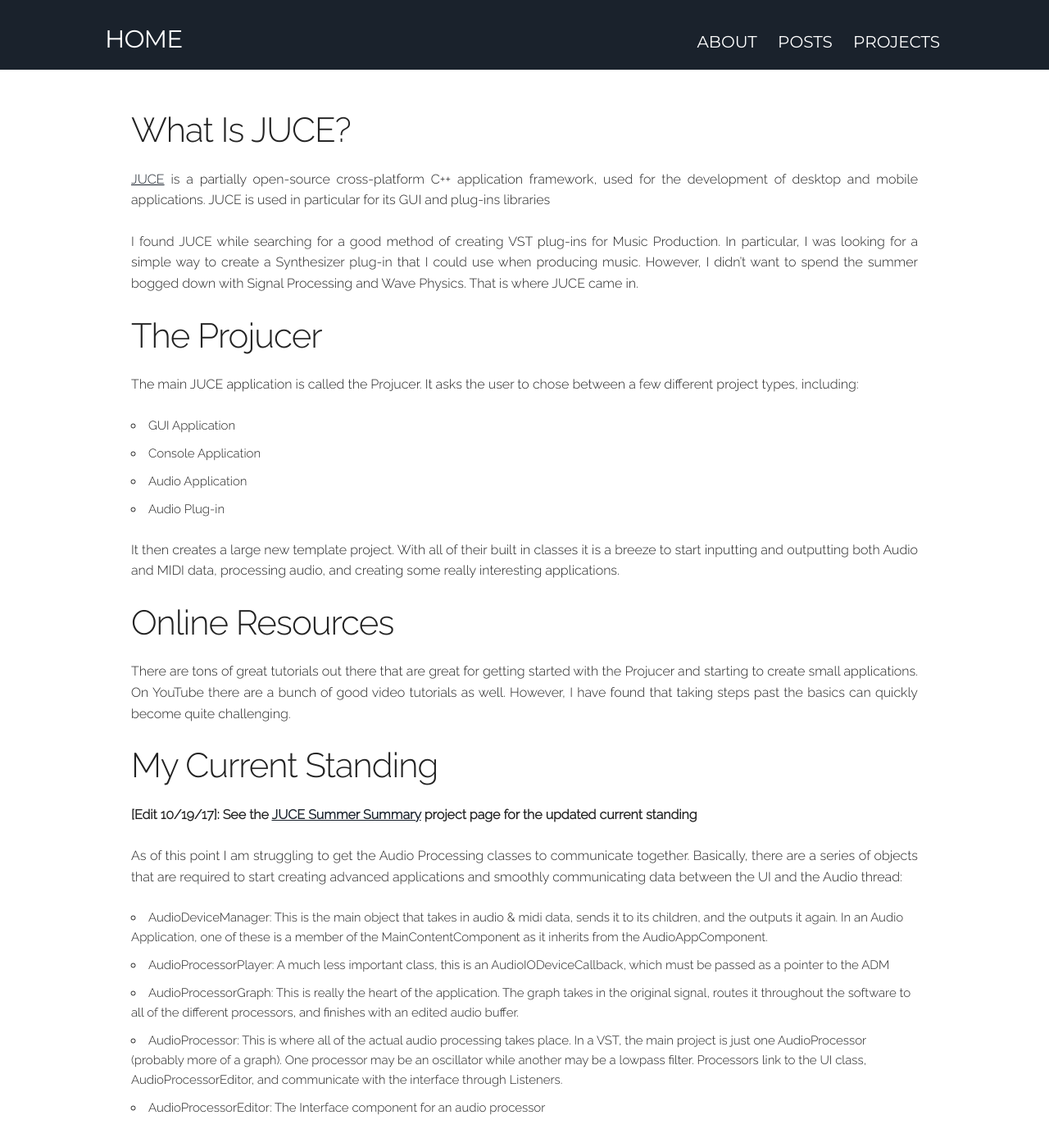
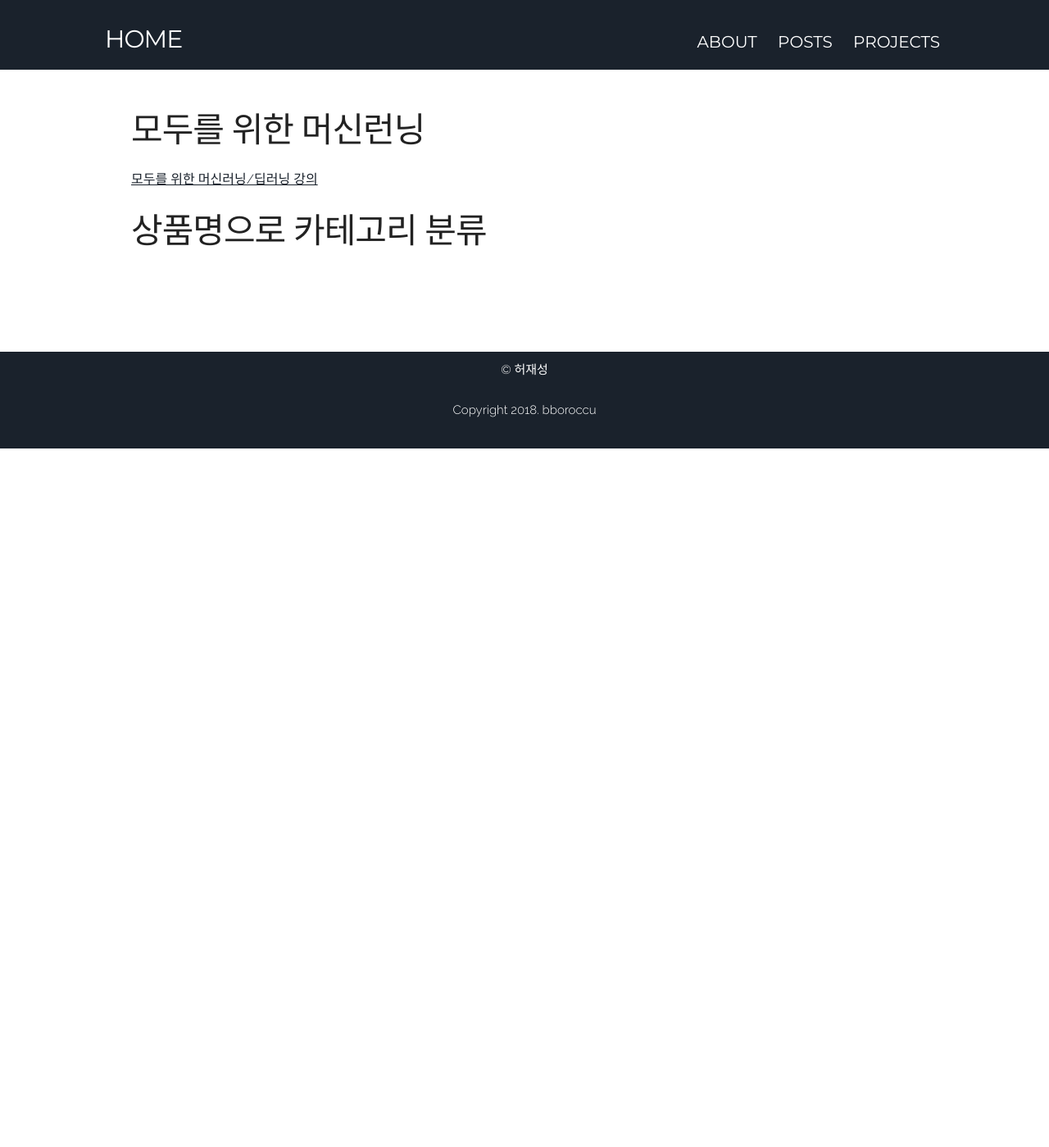
Before and after one commit to bboroccu/bboroccu.github.io, a Jekyll site: the page built from _posts/blog/2018-07-20-Tensorflow_Sample.markdown, in a window 1280 px wide and 1400 px high, scrolled down 443 px. Shown: the whole window at 82% size. Built offline with Jekyll 4.4.1, drawn with Linux system fonts in a browser that asks for light colours; nearby versions of some CDN libraries; after the commit the page ends 990 px from its top, so only the background shows below that.

Commit message:
no message

```diff
--- a/_posts/blog/2018-07-20-Tensorflow_Sample.markdown
+++ b/_posts/blog/2018-07-20-Tensorflow_Sample.markdown
@@ -12,33 +12,7 @@
 image-slider:
 ---
 
-## What Is JUCE?
+## 모두를 위한 머신런닝
+ <a href='https://hunkim.github.io/ml/'> 모두를 위한 머신러닝/딥러닝 강의 </a>
 
-[JUCE](https://www.juce.com) is a partially open-source cross-platform C++ application framework, used for the development of desktop and mobile applications. JUCE is used in particular for its GUI and plug-ins libraries
-
-I found JUCE while searching for a good method of creating VST plug-ins for Music Production. In particular, I was looking for a simple way to create a Synthesizer plug-in that I could use when producing music. However, I didn't want to spend the summer bogged down with Signal Processing and Wave Physics. That is where JUCE came in.
-
-## The Projucer
-
-The main JUCE application is called the Projucer. It asks the user to chose between a few different project types, including:
-- GUI Application
-- Console Application
-- Audio Application
-- Audio Plug-in
-
-It then creates a large new template project. With all of their built in classes it is a breeze to start inputting and outputting both Audio and MIDI data, processing audio, and creating some really interesting applications.
-
-## Online Resources
-
-There are tons of great tutorials out there that are great for getting started with the Projucer and starting to create small applications. On YouTube there are a bunch of good video tutorials as well. However, I have found that taking steps past the basics can quickly become quite challenging.
-
-## My Current Standing
-
-**[Edit 10/19/17]: See the [JUCE Summer Summary](/juce-summer-project) project page for the updated current standing**
-
-As of this point I am struggling to get the Audio Processing classes to communicate together. Basically, there are a series of objects that are required to start creating advanced applications and smoothly communicating data between the UI and the Audio thread:
-- AudioDeviceManager: This is the main object that takes in audio & midi data, sends it to its children, and the outputs it again. In an Audio Application, one of these is a member of the MainContentComponent as it inherits from the AudioAppComponent.
-- AudioProcessorPlayer: A much less important class, this is an AudioIODeviceCallback, which must be passed as a pointer to the ADM
-- AudioProcessorGraph: This is really the heart of the application. The graph takes in the original signal, routes it throughout the software to all of the different processors, and finishes with an edited audio buffer.
-- AudioProcessor: This is where all of the actual audio processing takes place. In a VST, the main project is just one AudioProcessor (probably more of a graph). One processor may be an oscillator while another may be a lowpass filter. Processors link to the UI class, AudioProcessorEditor, and communicate with the interface through Listeners.
-- AudioProcessorEditor: The Interface component for an audio processor
+## 상품명으로 카테고리 분류
```
